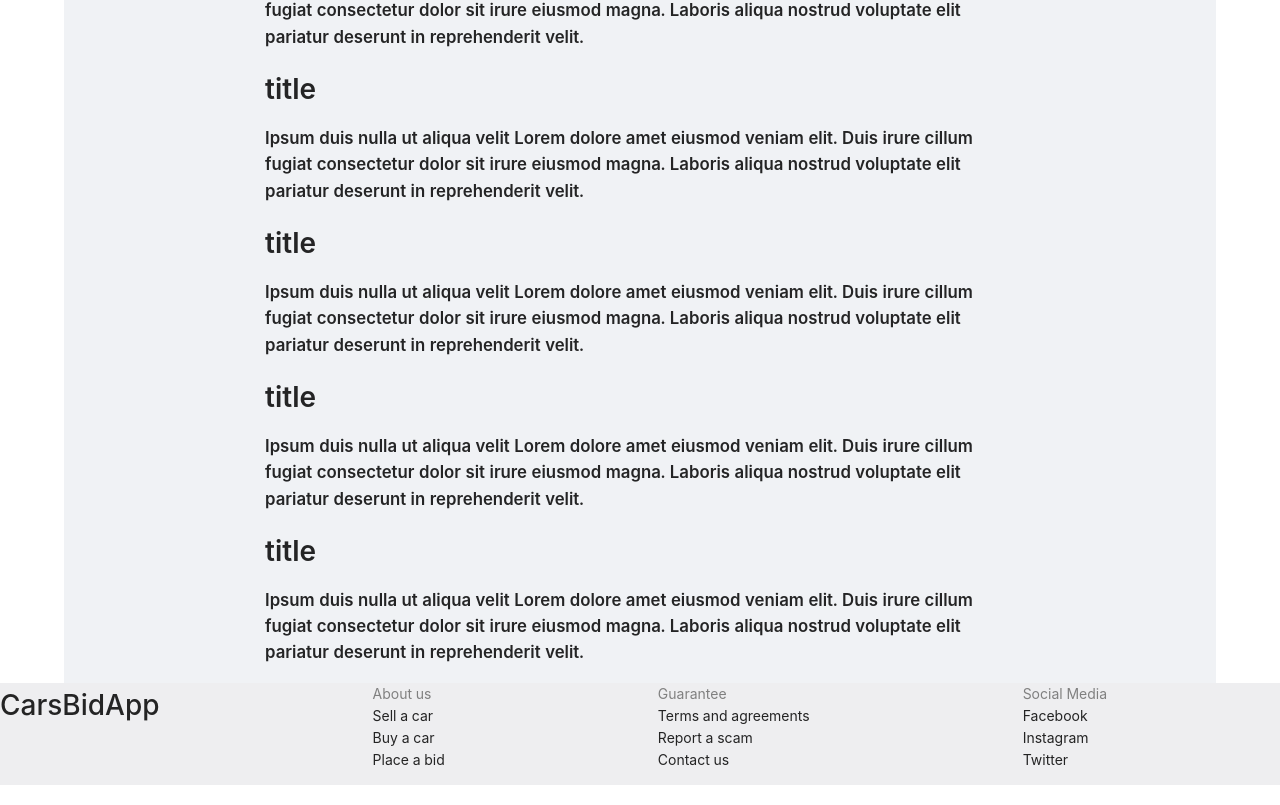
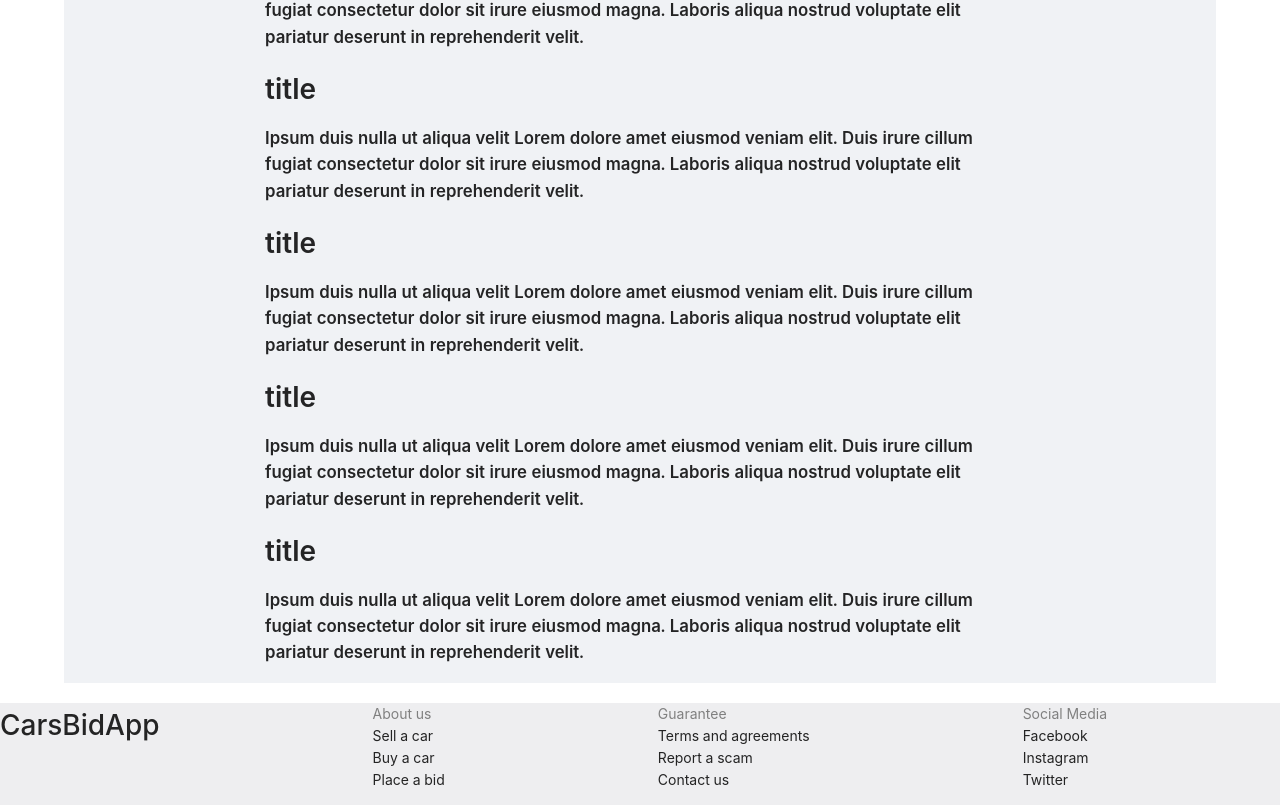
Before and after one commit to Petiazediter/CarAppRewrite, a React (Create React App) app in the folder car-app-frontend/: page /about in a window 1280 px wide. Shown: the part 2541-3346 px from the top of the page. Built offline with nearby package versions, Linux system fonts and the light colour scheme.

Commit message:
Add marginTop to footer's style.

```diff
--- a/car-app-frontend/src/components/footer/Footer.tsx
+++ b/car-app-frontend/src/components/footer/Footer.tsx
@@ -11,7 +11,7 @@ const TitleLi = styled('li')`
 
 export function Footer() {
     return (
-    <div style={{background: "#EEEEF0", width: '100vw', left:0,bottom:0, margin:0}}>
+    <div style={{background: "#EEEEF0", width: '100vw', left:0,bottom:0, margin:0, marginTop: '20px'}}>
         <Row>
         <Col flex={1}>
             <h1>CarsBidApp</h1>
```
